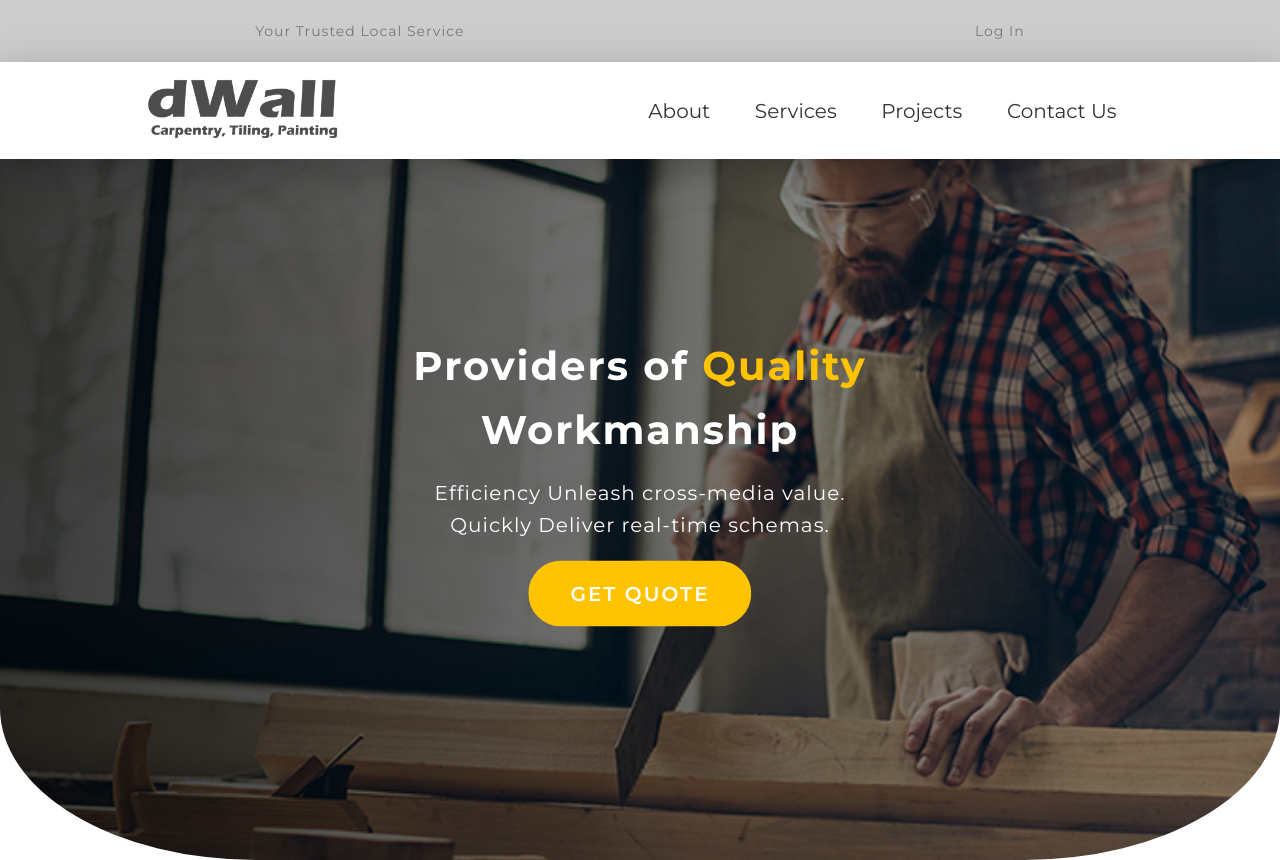
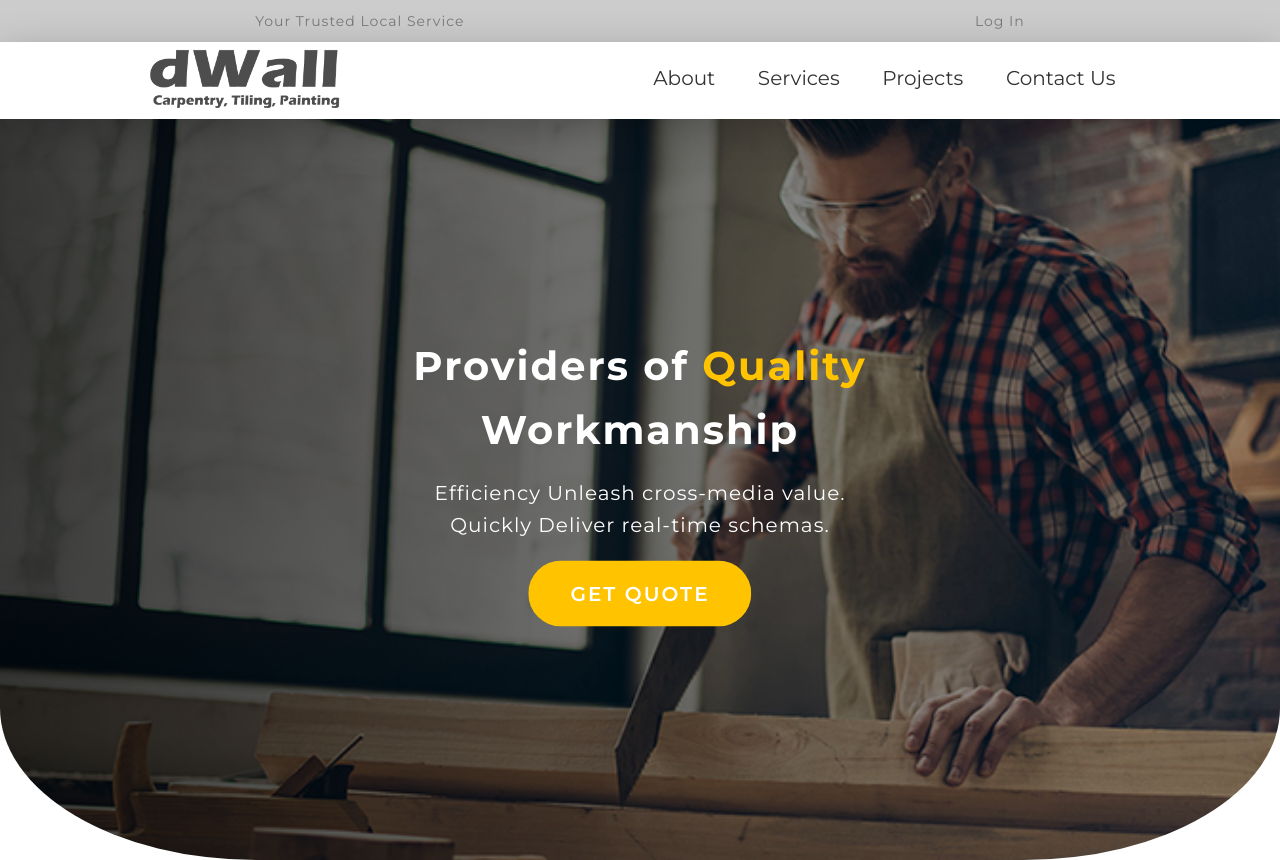
Before and after one commit to KryptonBD/dWall, a website: page index.html in a window 1280 px wide. Shown: the top 860 px of the page. Drawn offline with Linux system fonts and the light colour scheme.

Commit message:
minor fixes

```diff
--- a/index.html
+++ b/index.html
@@ -247,10 +247,10 @@
                 <div class="queries__contact">
                     <div class="queries__header">Contact</div>
                     <div class="queries__contact-address">
-                        Adress: 20 Foysol Street <br>
+                        <span class="bold__text">Adress:</span> 20<sup>th</sup> Foysol Street <br>
                         LaughTown, Alabasta <br>
-                        Phone: +000121121006 <br>
-                        Email: hello@dWall.com <br>
+                        <span class="bold__text">Phone:</span> +000121121006 <br>
+                        <span class="bold__text">Email:</span> hello@dWall.com <br>
                     </div>
                 </div>
                 <div class="queries__insta">
--- a/sass/_component.scss
+++ b/sass/_component.scss
@@ -41,6 +41,12 @@
 
 .text-dark {
     color: $color-black;
+}
+
+.bold__text{
+    font-weight: 600;
+    letter-spacing: .8px;
+    font-size: 105%;
 }
 
 .btn {
--- a/sass/_layout.scss
+++ b/sass/_layout.scss
@@ -9,9 +9,9 @@
     width: 100%;
     max-width: 140rem;
     position: fixed;
-    z-index: 10;
+    z-index: 5;
     &__top {
-        padding: 2rem 0;
+        padding: 1rem 0;
         display: flex;
         justify-content: space-around;
         background: $color-grey-light;
@@ -34,7 +34,7 @@
         justify-content: space-around;
         align-items: center;
         background: $color-white;
-        padding: 1rem 0;
+        padding: 0;
         box-shadow: 0 1rem 4rem rgba($color-black, 0.25);
 
         @media only screen and (max-width: $bp-small) {
@@ -59,9 +59,11 @@
             font-size: 2rem;
             cursor: pointer;
             backface-visibility: hidden;
-            border: 1px solid transparent;
             border-radius: 1rem;
             transition: all 0.3s;
+            position: relative;
+            overflow: hidden;
+
             @media only screen and (max-width: $bp-large) {
                 font-size: 1.8rem;
             }
@@ -69,20 +71,49 @@
                 font-size: 1.2rem;
             }
 
-            &:hover {
-                border: 1px solid $color-grey-light;
-                box-shadow: inset 4px 2px 8px;
+            // &:hover {
+            //     border: 1px solid $color-grey-light;
+            //     box-shadow: inset 4px 2px 8px;
+            // }
+
+            // &:active,
+            // &:focus {
+            //     box-shadow: inset 2px 1px 4px;
+            //     transform: scale(1.05);
+            // }
+            &::before{
+                background: $color-primary;
+                content: "";
+                position: absolute;
+                width: 100%;
+                height: 0;
+                top: 50%;
+                left: 50%;
+                transform: translate(-50%, -50%) rotate(45deg);
+                z-index: 6;
+                transition: all .8s ease;
             }
 
+            &:hover::before{
+                height: 300%;
+            }
             &:active,
             &:focus {
-                box-shadow: inset 2px 1px 4px;
-                transform: scale(1.05);
+                box-shadow: 0 1rem 1.5rem rgba($color-black, .2);
+                transform: scale(.95);
             }
         }
+
         &-link {
             text-decoration: none;
             color: $color-grey-dark-1;
+            position: relative;
+            z-index: 7;
+            transition: color .5s;
+        }
+
+        &-item:hover &-link{
+            color: $color-white;
         }
     }
 }
```
Also changed, not shown: css/style.css, 1 other file.
